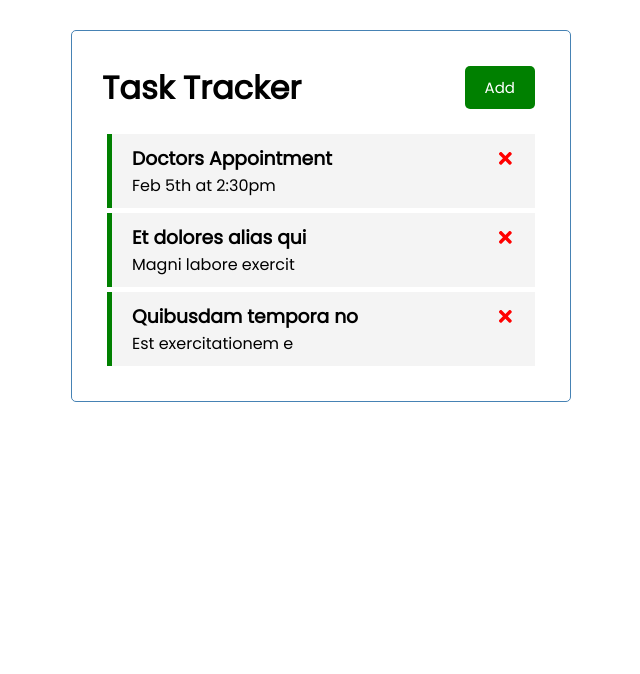
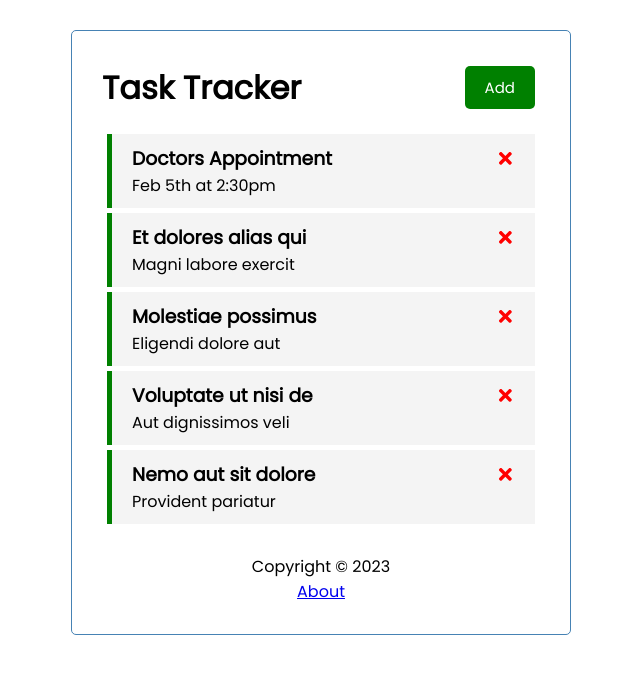
Before and after one commit to verisence/todo-react, a React (Create React App) app: page / in a window 1280 px wide. Shown: the top 674 px of the page, without its empty margins (319-959 px from the left). Built offline with nearby package versions, Linux system fonts and the light colour scheme; data requests are answered from the project's data file.

Commit message:
Add routing

```diff
--- a/db.json
+++ b/db.json
@@ -13,10 +13,22 @@
       "id": 2
     },
     {
-      "text": "Quibusdam tempora no",
-      "day": "Est exercitationem e",
+      "text": "Molestiae possimus ",
+      "day": "Eligendi dolore aut ",
+      "reminder": true,
+      "id": 3
+    },
+    {
+      "text": "Voluptate ut nisi de",
+      "day": "Aut dignissimos veli",
       "reminder": true,
       "id": 4
+    },
+    {
+      "text": "Nemo aut sit dolore",
+      "day": "Provident pariatur",
+      "reminder": true,
+      "id": 5
     }
   ]
 }
--- a/package.json
+++ b/package.json
@@ -10,6 +10,7 @@
     "react": "^18.2.0",
     "react-dom": "^18.2.0",
     "react-icons": "^4.8.0",
+    "react-router-dom": "^6.9.0",
     "react-scripts": "5.0.1",
     "web-vitals": "^2.1.4"
   },
--- a/src/App.js
+++ b/src/App.js
@@ -1,7 +1,10 @@
+import { useState, useEffect } from "react";
+import { BrowserRouter as Router, Routes, Route } from "react-router-dom";
 import Header from "./components/Header";
+import Footer from "./components/Footer";
 import Tasks from "./components/Tasks";
 import AddTask from "./components/AddTask";
-import { useState, useEffect } from "react";
+import About from "./components/About";
 
 const App = () => {
   const [showTaskForm, setShowTaskForm] = useState(false);
@@ -84,12 +87,20 @@
   };
 
   return (
+    <Router>
       <div className='container'>
         <Header
           title='Task Tracker'
           showTaskForm={showTaskForm}
           onShowTaskForm={() => setShowTaskForm(!showTaskForm)}
         ></Header>
+
+        <Routes>
+          <Route
+            path='/'
+            exact
+            Component={(props) => (
+              <>
                 {showTaskForm && <AddTask onAdd={addTask}></AddTask>}
                 {tasks.length > 0 ? (
                   <Tasks
@@ -100,7 +111,17 @@
                 ) : (
                   "No Tasks At The Moment"
                 )}
+              </>
+            )}
+          />
+          <Route
+            path='/about'
+            Component={About}
+          />
+        </Routes>
+        <Footer></Footer>
       </div>
+    </Router>
   );
 };
 
--- /dev/null
+++ b/src/components/About.js
@@ -0,0 +1,12 @@
+import { Link } from "react-router-dom";
+
+const About = () => {
+  return (
+    <div>
+      <h4>Version 0.2.0</h4>
+      <Link to='/'>Home</Link>
+    </div>
+  );
+};
+
+export default About;
--- /dev/null
+++ b/src/components/Footer.js
@@ -0,0 +1,11 @@
+import { Link } from "react-router-dom";
+const Footer = () => {
+  return (
+    <footer>
+      <p>Copyright &copy; 2023</p>
+      <Link to='/about'>About</Link>
+    </footer>
+  );
+};
+
+export default Footer;
--- a/src/components/Header.js
+++ b/src/components/Header.js
@@ -1,15 +1,19 @@
 import PropTypes from "prop-types";
+import { useLocation } from "react-router-dom";
 import Button from "./Button";
 
 const Header = ({ title, showTaskForm, onShowTaskForm }) => {
+  const location = useLocation();
   return (
     <header className='header'>
       <h1>{title}</h1>
-      <Button
-        color={showTaskForm ? "red" : "green"}
-        text={showTaskForm ? "Close" : "Add"}
-        onClick={onShowTaskForm}
-      />
+      {location.pathname === "/" && (
+        <Button
+          color={showTaskForm ? "red" : "green"}
+          text={showTaskForm ? "Close" : "Add"}
+          onClick={onShowTaskForm}
+        />
+      )}
     </header>
   );
 };
```
Also changed, not shown: 1 other file (tests, documents, lock files or other folders). Lines whose indentation alone changed are shown as unchanged.
